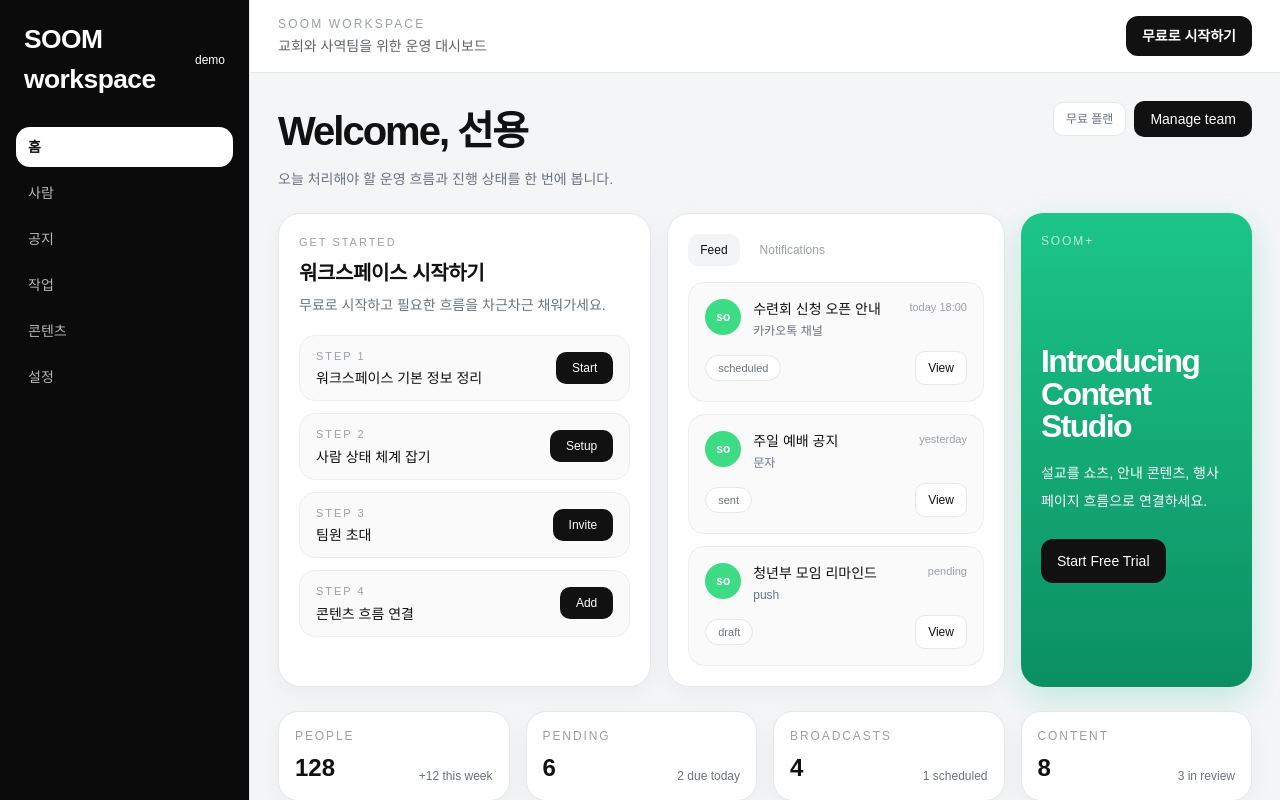
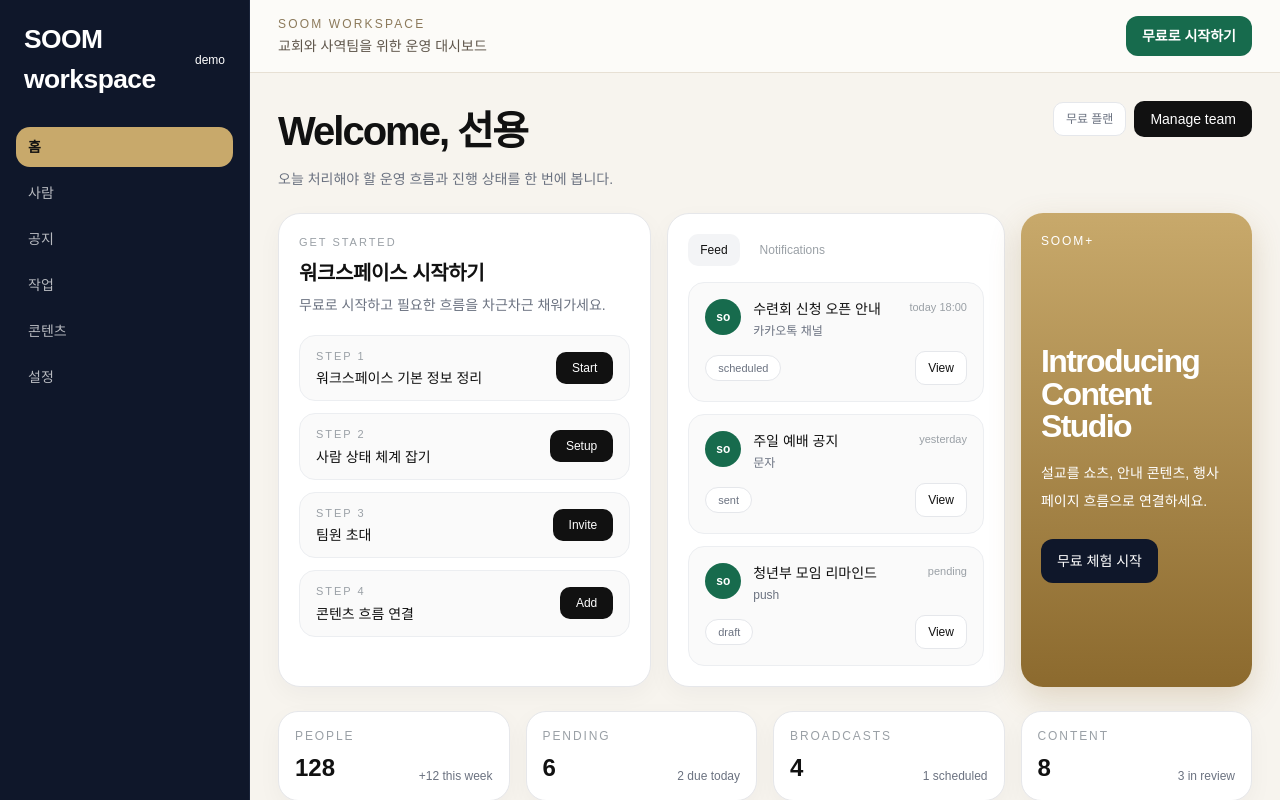
Before and after one commit to kinddragon1224/soom-church, a Next.js app: page /workspace in a window 1280 px wide. Shown: the top 800 px of the page. Built offline with nearby package versions, Linux system fonts and the light colour scheme; a web font is replaced by a local one.

Commit message:
style(workspace): apply navy and gold brand palette

```diff
--- a/app/workspace/layout.tsx
+++ b/app/workspace/layout.tsx
@@ -11,9 +11,9 @@ const navItems = [
 
 export default function WorkspaceLayout({ children }: { children: React.ReactNode }) {
   return (
-    <main className="min-h-screen bg-[#f4f5f7] text-[#111111]">
+    <main className="min-h-screen bg-[#F7F4EE] text-[#121212]">
       <div className="grid min-h-screen lg:grid-cols-[250px_1fr]">
-        <aside className="flex min-h-full flex-col border-r border-white/6 bg-[#0b0b0c] px-4 py-5 text-white">
+        <aside className="flex min-h-full flex-col border-r border-[#1a243a] bg-[#0F172A] px-4 py-5 text-white">
           <div className="flex items-center justify-between gap-3 px-2">
             <Link href="/workspace" className="font-display text-[1.65rem] font-semibold tracking-[-0.08em] text-white">
               SOOM workspace
@@ -26,7 +26,7 @@ export default function WorkspaceLayout({ children }: { children: React.ReactNod
               <Link
                 key={item.href}
                 href={item.href}
-                className={`rounded-[14px] px-3 py-2.5 text-sm capitalize transition ${index === 0 ? "bg-white text-[#111111] font-semibold" : "text-white/70 hover:bg-white/6 hover:text-white"}`}
+                className={`rounded-[14px] px-3 py-2.5 text-sm transition ${index === 0 ? "bg-[#C8A96B] text-[#121212] font-semibold" : "text-white/70 hover:bg-white/6 hover:text-white"}`}
               >
                 {item.label}
               </Link>
@@ -39,21 +39,21 @@ export default function WorkspaceLayout({ children }: { children: React.ReactNod
               <p className="mt-2 text-sm font-semibold text-white">SOOM</p>
               <p className="mt-1 text-xs text-white/42">무료 플랜 · team 4</p>
             </div>
-            <div className="rounded-[18px] border border-emerald-400/12 bg-emerald-400/[0.06] p-4">
-              <p className="text-xs tracking-[0.18em] text-emerald-200/70">UPGRADE</p>
+            <div className="rounded-[18px] border border-[#C8A96B]/20 bg-[#C8A96B]/10 p-4">
+              <p className="text-xs tracking-[0.18em] text-[#E7D7B1]">UPGRADE</p>
               <p className="mt-2 text-sm font-medium text-white">무료로 시작하고, 필요할 때 확장하세요</p>
             </div>
           </div>
         </aside>
 
-        <section className="min-w-0 bg-[#f4f5f7]">
-          <div className="flex items-center justify-between gap-4 border-b border-[#e7e8eb] bg-white px-5 py-4 sm:px-7">
+        <section className="min-w-0 bg-[#F7F4EE]">
+          <div className="flex items-center justify-between gap-4 border-b border-[#E7E0D4] bg-[#FCFBF8] px-5 py-4 sm:px-7">
             <div>
-              <p className="text-xs tracking-[0.18em] text-[#9aa0a6]">SOOM WORKSPACE</p>
-              <p className="mt-1 text-sm text-[#5f6368]">교회와 사역팀을 위한 운영 대시보드</p>
+              <p className="text-xs tracking-[0.18em] text-[#8C7A5B]">SOOM WORKSPACE</p>
+              <p className="mt-1 text-sm text-[#5F564B]">교회와 사역팀을 위한 운영 대시보드</p>
             </div>
             <div className="flex items-center gap-2">
-              <Link href="/signup" className="inline-flex min-h-10 items-center justify-center rounded-[12px] bg-[#111111] px-4 text-sm font-semibold text-white">
+              <Link href="/signup" className="inline-flex min-h-10 items-center justify-center rounded-[12px] bg-[#176B4D] px-4 text-sm font-semibold text-white">
                 무료로 시작하기
               </Link>
             </div>
--- a/app/workspace/page.tsx
+++ b/app/workspace/page.tsx
@@ -83,7 +83,7 @@ export default function WorkspacePage() {
               <div key={item.title} className="rounded-[16px] border border-[#eceef1] bg-[#fafafa] p-4">
                 <div className="flex items-start justify-between gap-3">
                   <div className="flex gap-3">
-                    <div className="flex h-9 w-9 items-center justify-center rounded-full bg-[#3ddc84] text-xs font-semibold text-white">so</div>
+                    <div className="flex h-9 w-9 items-center justify-center rounded-full bg-[#176B4D] text-xs font-semibold text-white">so</div>
                     <div>
                       <p className="text-sm font-medium text-[#111111]">{item.title}</p>
                       <p className="mt-1 text-xs text-[#6b7280]">{item.channel}</p>
@@ -100,12 +100,12 @@ export default function WorkspacePage() {
           </div>
         </section>
 
-        <section className="overflow-hidden rounded-[22px] bg-[linear-gradient(180deg,#1cc58a_0%,#0b8f62_100%)] p-5 text-white shadow-[0_12px_32px_rgba(16,185,129,0.22)]">
-          <p className="text-xs tracking-[0.16em] text-white/70">SOOM+</p>
+        <section className="overflow-hidden rounded-[22px] bg-[linear-gradient(180deg,#C8A96B_0%,#8C6A2E_100%)] p-5 text-white shadow-[0_12px_32px_rgba(140,106,46,0.22)]">
+          <p className="text-xs tracking-[0.16em] text-white/76">SOOM+</p>
           <h2 className="mt-24 text-[2rem] font-semibold leading-[1.02] tracking-[-0.05em]">Introducing
             <br />Content Studio</h2>
           <p className="mt-4 text-sm leading-7 text-white/78">설교를 쇼츠, 안내 콘텐츠, 행사 페이지 흐름으로 연결하세요.</p>
-          <button type="button" className="mt-6 rounded-[12px] bg-[#111111] px-4 py-3 text-sm font-medium text-white">Start Free Trial</button>
+          <button type="button" className="mt-6 rounded-[12px] bg-[#0F172A] px-4 py-3 text-sm font-medium text-white">무료 체험 시작</button>
         </section>
       </div>
 
```
